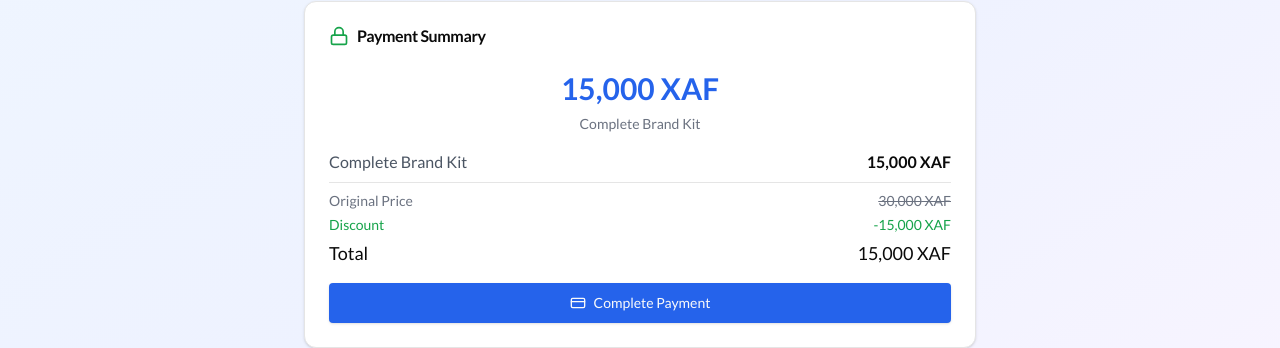
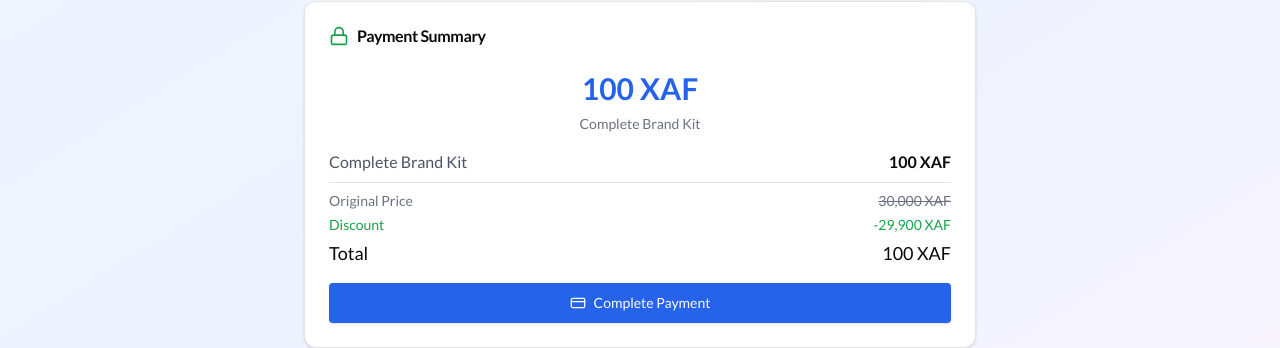
Before and after one commit to toothagency/brand-app, a Next.js app: page /initialize-payment in a window 1280 px wide. Shown: the part 247-595 px from the top of the page. Built offline with nearby package versions, Linux system fonts and the light colour scheme; no server answers.

Commit message:
fix: Update payment amount in InitializePaymentContent to reflect new pricing structure

```diff
--- a/app/initialize-payment/page.tsx
+++ b/app/initialize-payment/page.tsx
@@ -42,7 +42,7 @@ const InitializePaymentContent = () => {
   const brandName = brandData?.brand_communication?.brand_name || "your brand";
 
   // Pricing in XAF
-  const amountXAF = 15000; // Current price
+  const amountXAF = 100; // Current price
   const originalAmountXAF = 30000; // Original price (slashed)
   const discountXAF = originalAmountXAF - amountXAF; // Discount amount
 
```
